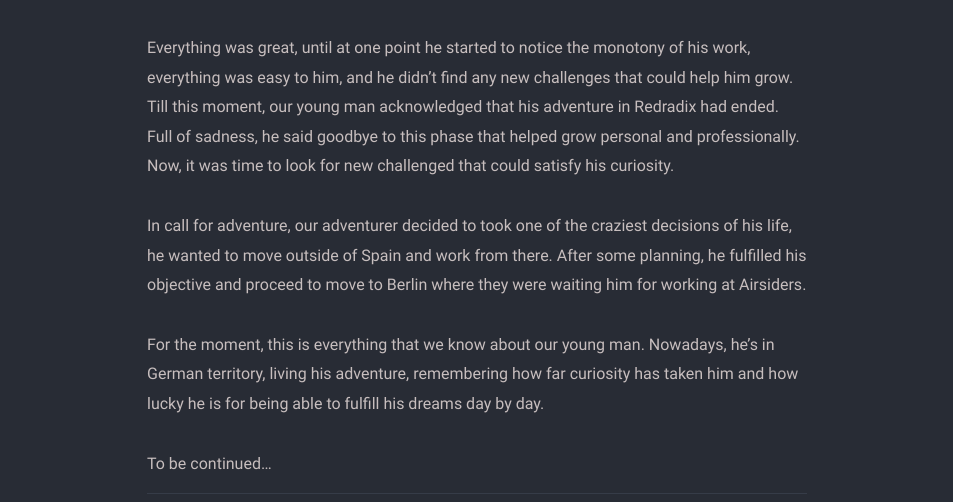
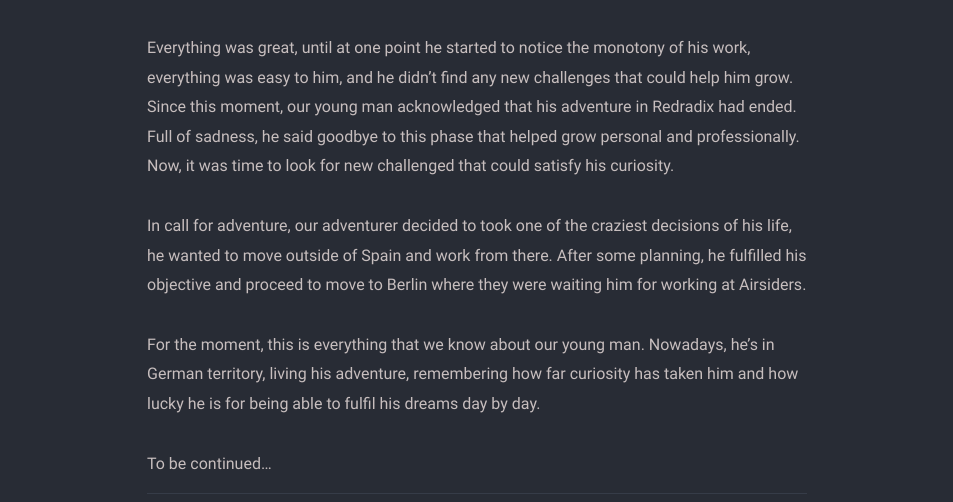
Before and after one commit to MonkeyAndres/MonkeyAndres.github.io, a Jekyll site: the page built from _posts/2022-05-19-la-historia-de-un-muchacho.md, in a window 1280 px wide. Shown: the part 733-1235 px from the top of the page, without its empty margins (163-1116 px from the left). Built offline with Jekyll 4.4.1, drawn with Linux system fonts in a browser that asks for light colours.

Commit message:
✏️ Fix some typos in "The story of a young man"

```diff
--- a/_posts/2022-05-19-la-historia-de-un-muchacho.md
+++ b/_posts/2022-05-19-la-historia-de-un-muchacho.md
@@ -13,11 +13,11 @@ Full of enthusiasm, our boy was completing one by one all the lessons of the cou
 
 With this new job, our boy started to develop apps with the adults, from them, he learned to think for a better way to do things and to keep learning. Commit by commit, task by task, without noticing, our young man was already leading projects, completing them with a smile on his face and enjoying the process.
 
-Everything was great, until at one point he started to notice the monotony of his work, everything was easy to him, and he didn't find any new challenges that could help him grow. Till this moment, our young man acknowledged that his adventure in Redradix had ended. Full of sadness, he said goodbye to this phase that helped grow personal and professionally. Now, it was time to look for new challenged that could satisfy his curiosity.
+Everything was great, until at one point he started to notice the monotony of his work, everything was easy to him, and he didn't find any new challenges that could help him grow. Since this moment, our young man acknowledged that his adventure in Redradix had ended. Full of sadness, he said goodbye to this phase that helped grow personal and professionally. Now, it was time to look for new challenged that could satisfy his curiosity.
 
 In call for adventure, our adventurer decided to took one of the craziest decisions of his life, he wanted to move outside of Spain and work from there. After some planning, he fulfilled his objective and proceed to move to Berlin where they were waiting him for working at Airsiders.
 
-For the moment, this is everything that we know about our young man. Nowadays, he's in German territory, living his adventure, remembering how far curiosity has taken him and how lucky he is for being able to fulfill his dreams day by day.
+For the moment, this is everything that we know about our young man. Nowadays, he's in German territory, living his adventure, remembering how far curiosity has taken him and how lucky he is for being able to fulfil his dreams day by day.
 
 To be continued...
 
```
